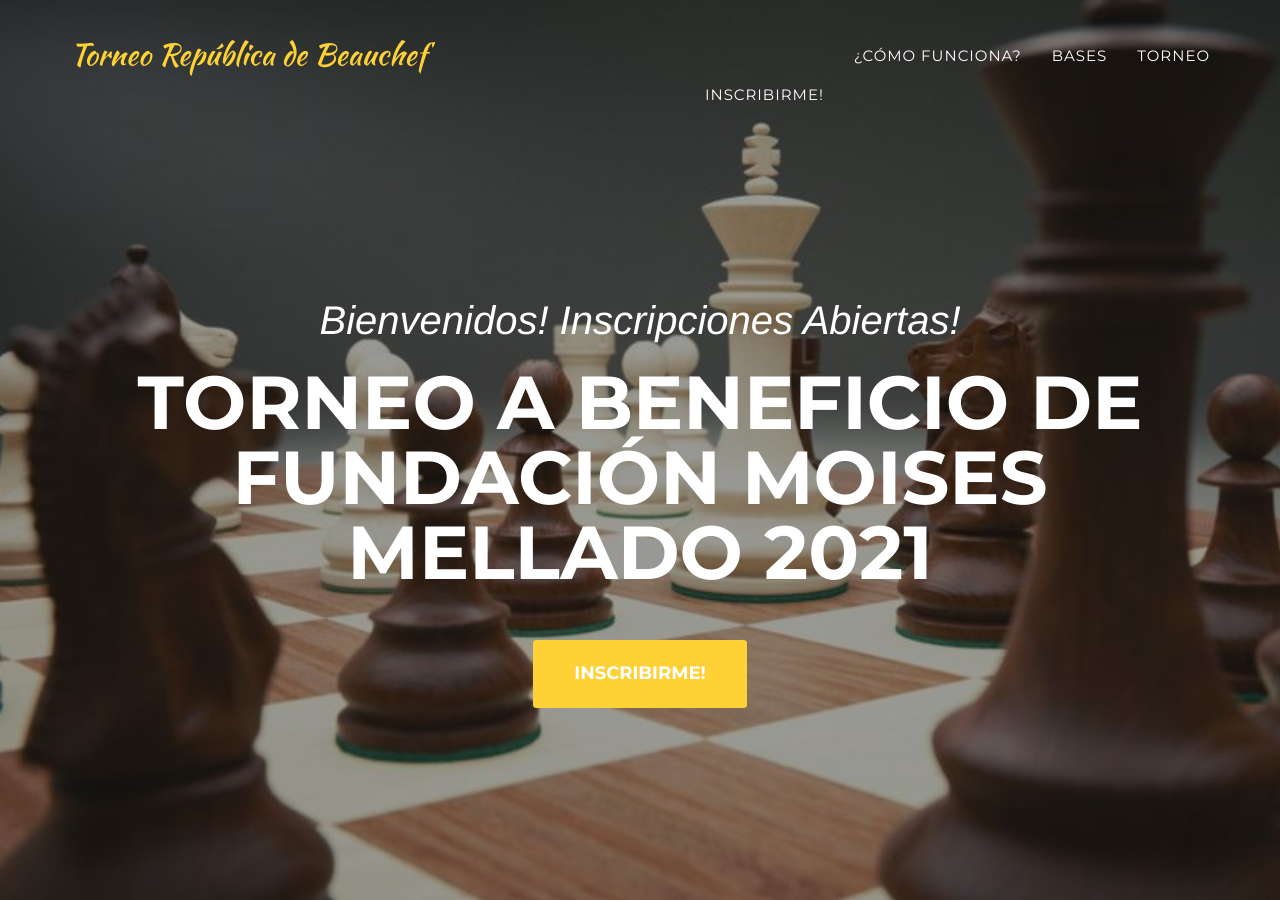
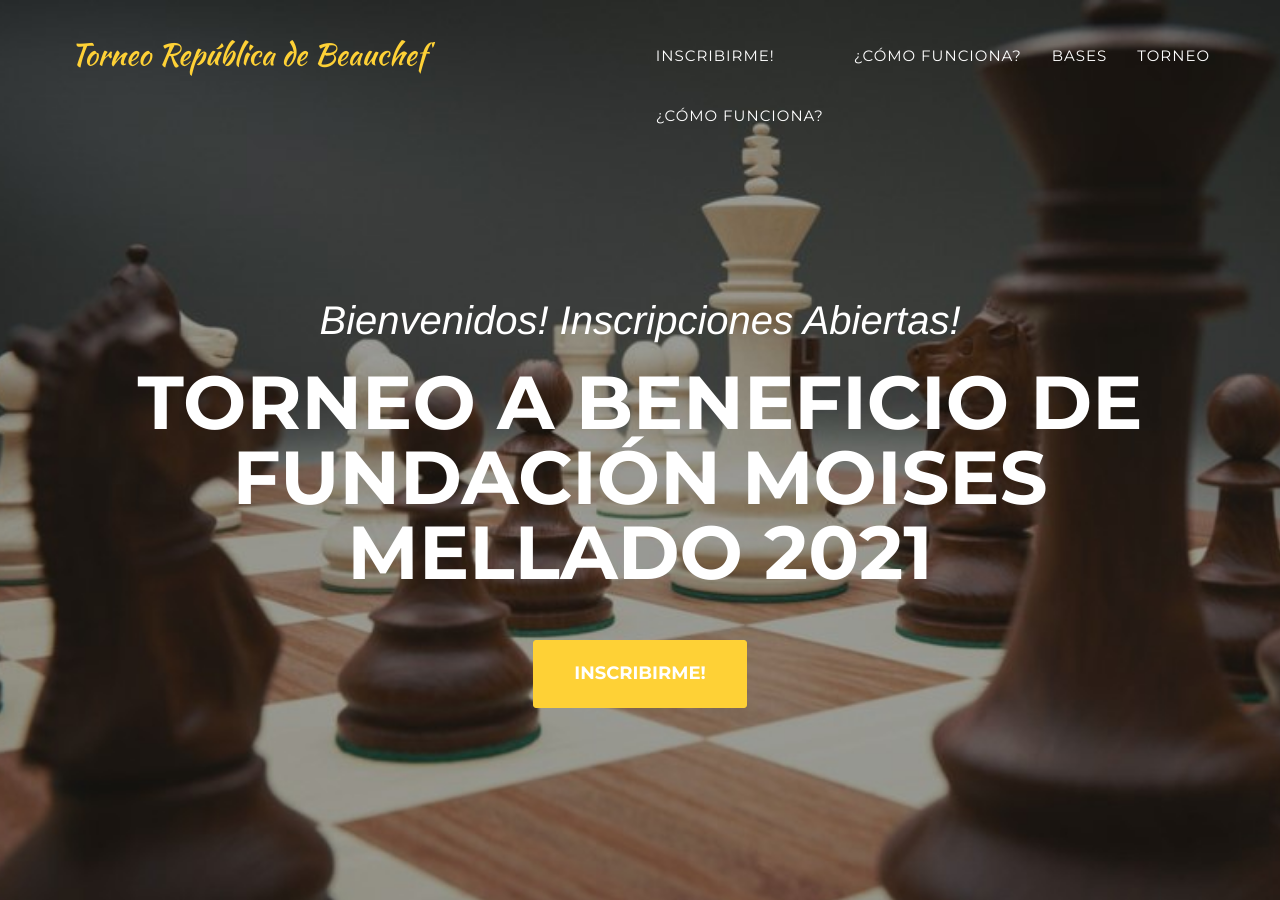
Before and after one commit to torneofundacionmoisesmellado/2021, a Jekyll site: the page built from index.html, in a window 1280 px wide and 900 px high. Built offline with Jekyll 4.4.1, drawn with Linux system fonts in a browser that asks for light colours; some web fonts are replaced.

Commit message:
Update header.html

```diff
--- a/_includes/header.html
+++ b/_includes/header.html
@@ -19,7 +19,8 @@
                         <a href="#page-top"></a>
                     </li>
                     <li>
-                        <a class="page-scroll" href="#about"><a class="page-scroll" href="https://forms.gle/igwGRz4yEeKZCXQ86" target="_blank" >Inscribirme!</a></a>
+                        <a hidden class="page-scroll" href="https://forms.gle/igwGRz4yEeKZCXQ86" target="_blank" >Inscribirme!</a>
+                        <a class="page-scroll" href="#about">¿Cómo Funciona?</a>
                     </li>
                     <li>
                         <a class="page-scroll" href="#about">¿Cómo Funciona?</a>
```
